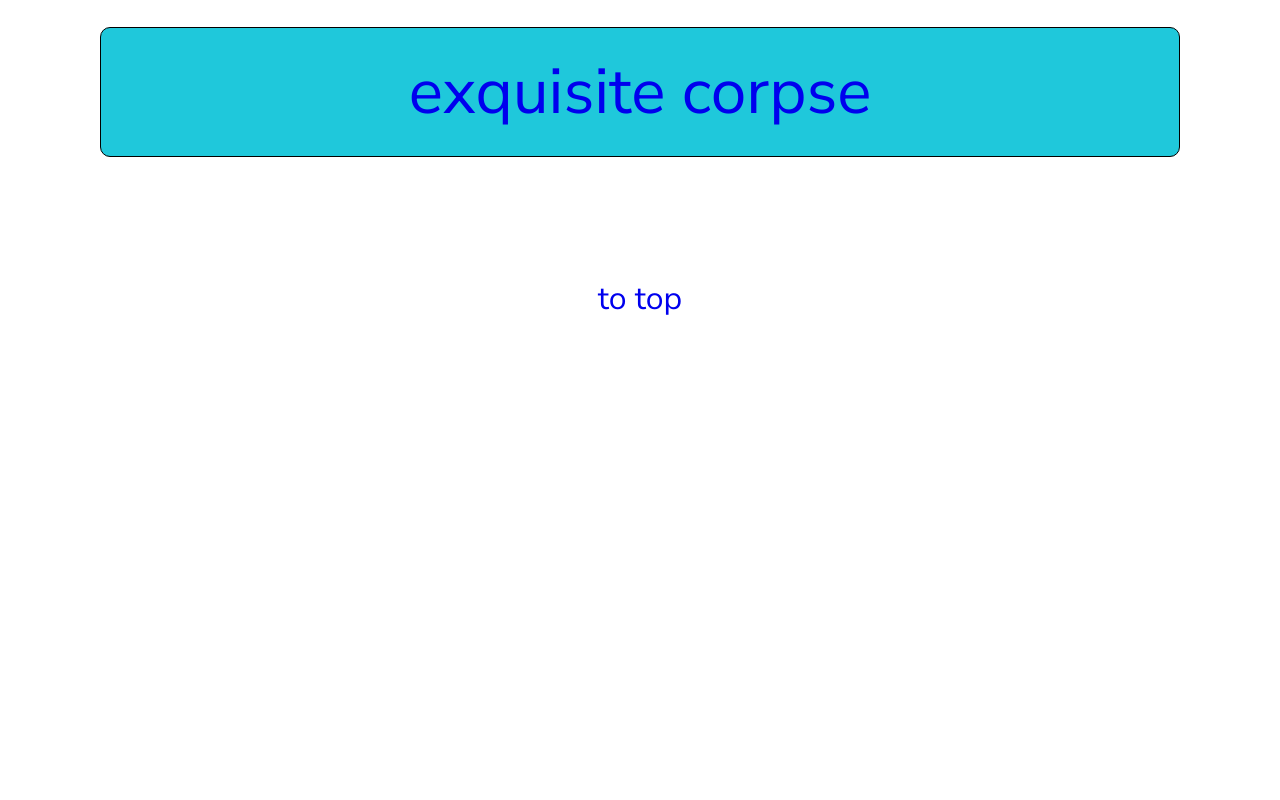
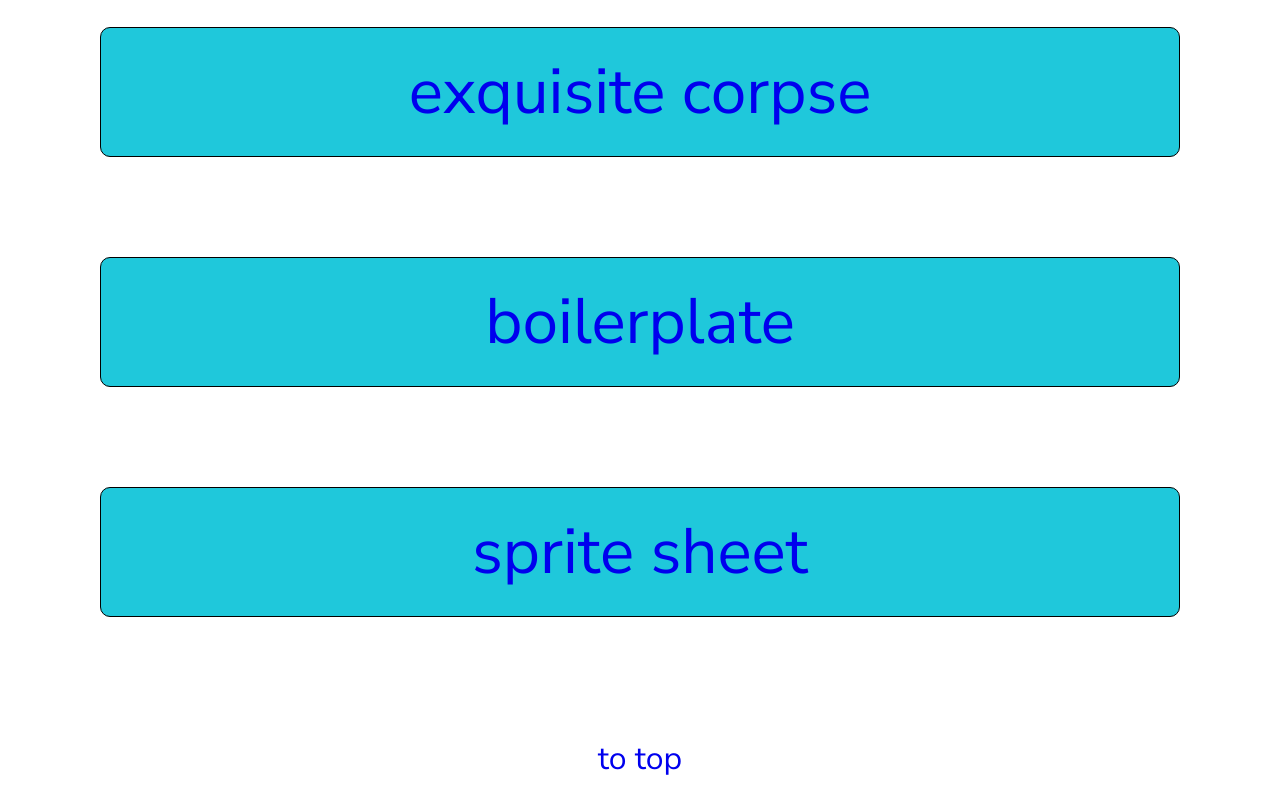
Before and after one commit to akibamegan/dev, a plain HTML site: page index.html in a window 1280 px wide. Shown: the part 1367-2167 px from the top of the page. Before the commit the page ends 1707 px from the top, so only its background shows below. Drawn offline with nearby package versions, Linux system fonts and the light colour scheme.

Commit message:
icon edits and added links to index

```diff
--- a/index.html
+++ b/index.html
@@ -51,6 +51,14 @@
 			<a href="korpse/index.html" id="title">exquisite corpse</a>
 			<!-- <p>group project with nate, jen and phil</p> -->
 		</li>
+		<li data-aos="zoom-in-up" data-aos-duration="1000">
+			<a href="https://github.com/akibamegan" id="title">boilerplate</a>
+			<!-- <p>html5 boilerplate with sass and compass</p> -->
+		</li>
+		<li data-aos="zoom-in-up" data-aos-duration="1000">
+			<a href="sprite-sheet/index.html" id="title">sprite sheet</a>
+			<!-- <p>sprite sheet icons</p> -->
+		</li>
 	</ul>
 </section>
 <footer class="footer-content">
@@ -69,8 +77,8 @@
 </script>
 <script src="https://www.google-analytics.com/analytics.js" async defer></script>
 <script>
-    AOS.init();
-  </script>
+	AOS.init();
+</script>
 </body>
 
 </html>
```
Also changed, not shown: favicon.ico (deleted), icon.png (deleted), tile-wide.png (deleted), tile.png (deleted).
